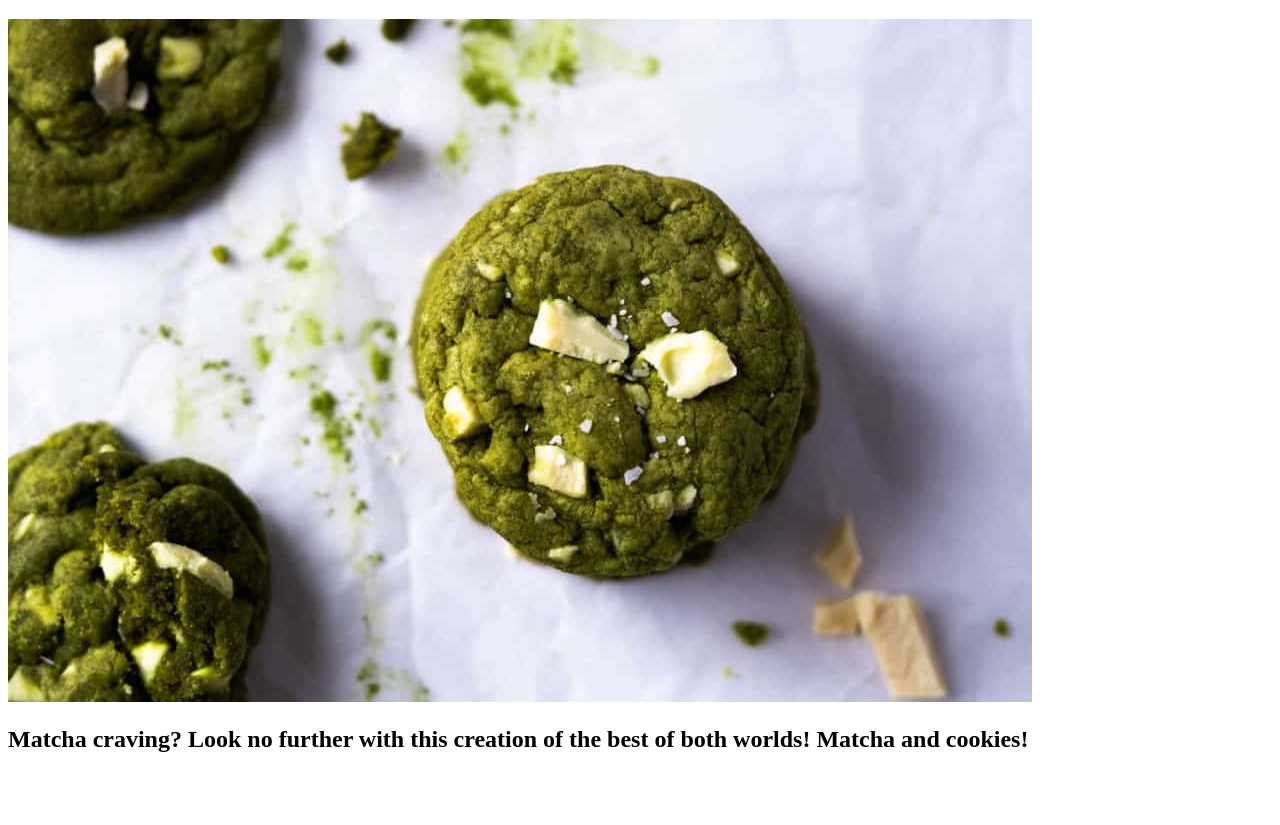
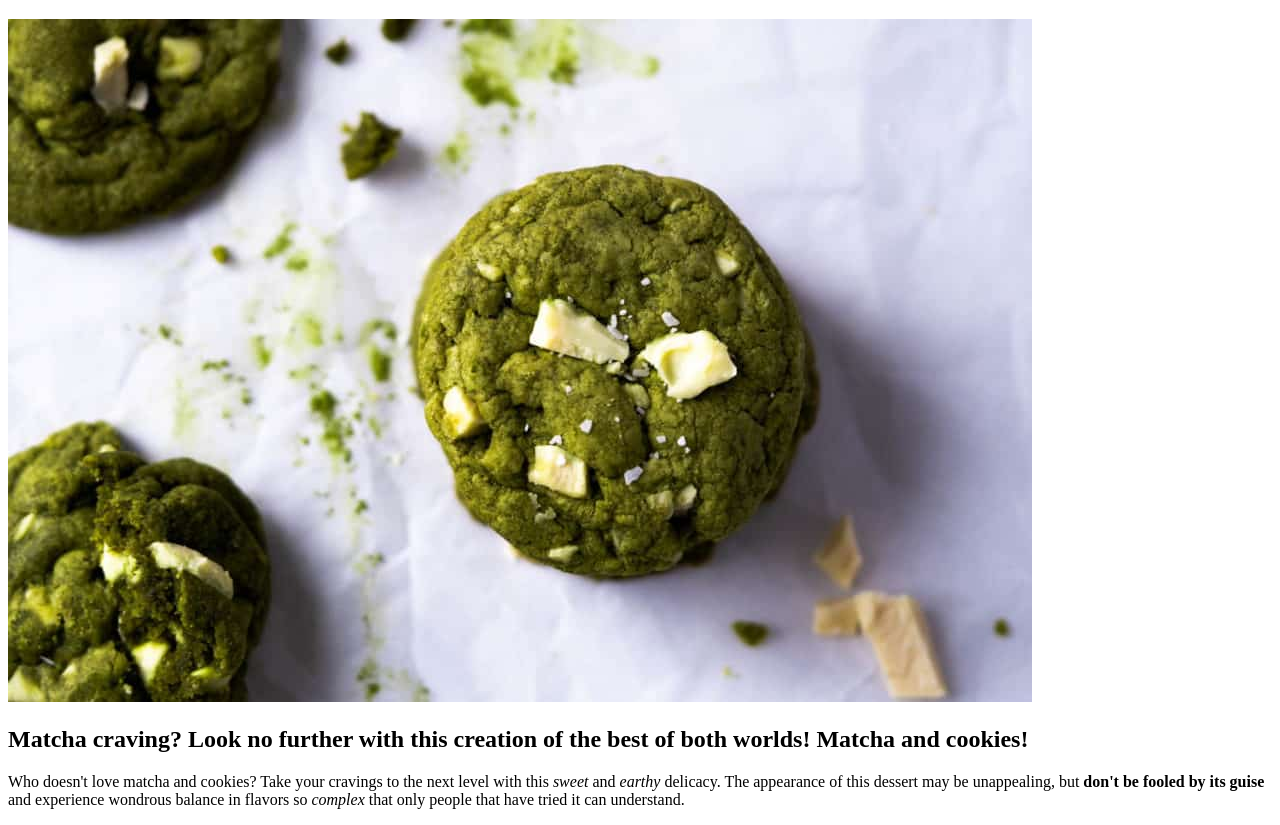
Before and after one commit to aaron-su98/odin-recipes, a plain HTML site: page recipes/matcha-cookies.html in a window 1280 px wide. Shown: the part 61-886 px from the top of the page. Before the commit the page ends 834 px from the top, so only its background shows below. Drawn offline with Linux system fonts and the light colour scheme.

Commit message:
Edit description for matcha-cookies.html

```diff
--- a/recipes/matcha-cookies.html
+++ b/recipes/matcha-cookies.html
@@ -15,7 +15,12 @@
     <h2>Matcha craving? Look no further with this creation of the best of
         both worlds! Matcha and cookies!</h2>
 
-        <p></p>
+        <p>Who doesn't love matcha and cookies? Take your cravings to the next level
+           with this <em>sweet</em> and <em>earthy</em> delicacy. The appearance of
+           this dessert may be unappealing, but <strong>don't be fooled by its
+           guise</strong> and experience wondrous balance in flavors so <em>complex</em>
+           that only people that have tried it can understand.
+        </p>
 
 </body>
 </html>
```
